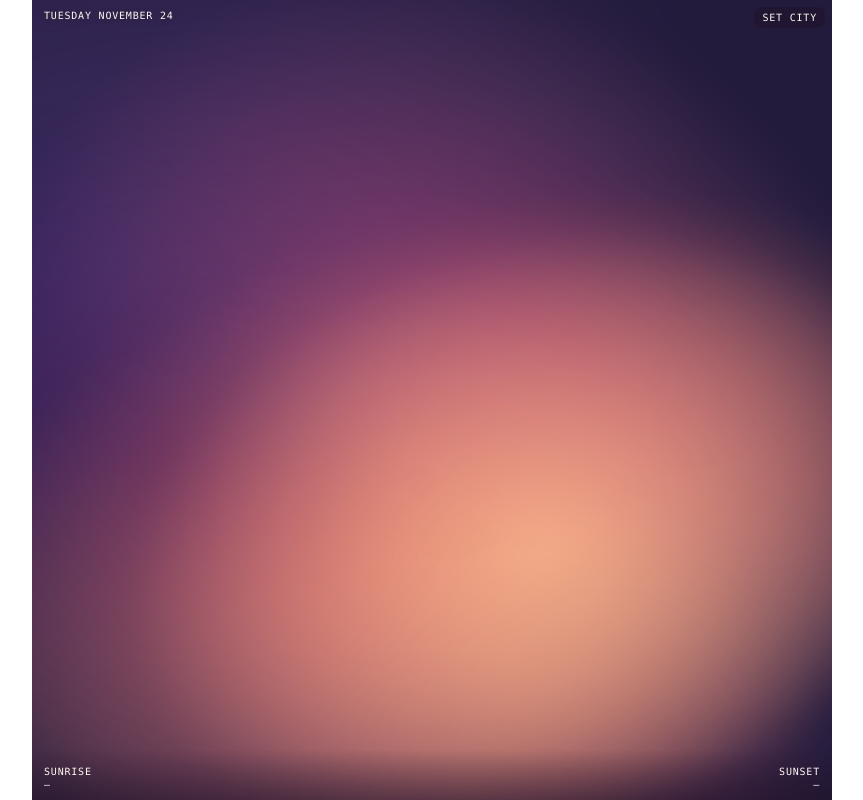
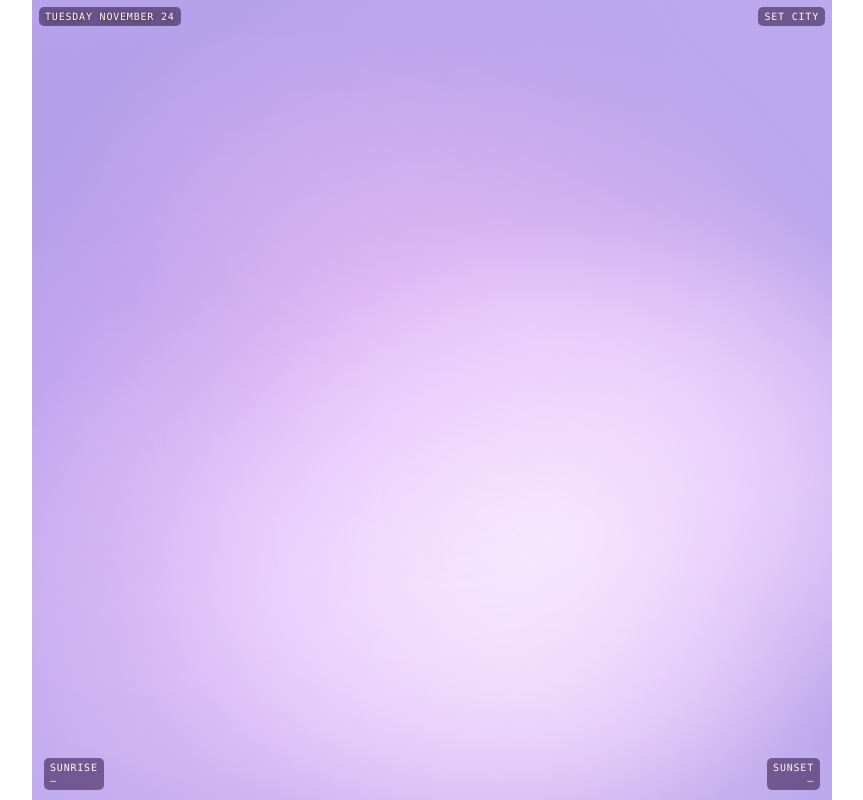
Before and after one commit to karinaxyz/daily-writing-mood-lamp, a plain HTML site: page index.html in a window 1280 px wide. Shown: the whole page, without its empty margins (208-1071 px from the left). Drawn offline with Linux system fonts and the light colour scheme.

Commit message:
Lighten every mood lamp palette and retain white text

```diff
--- a/index.html
+++ b/index.html
@@ -9,9 +9,9 @@
   .lamp {
     position: relative; isolation: isolate; overflow: hidden;
     width: min(100vw, 100dvh); aspect-ratio: 1; margin-inline: auto;
-    background: #392448;
-    --base: #6c345b; --plum: #592d72; --rose: #df676f;
-    --amber: #ffae70; --light: #ffd2aa; --haze: 0;
+    background: #d7b4f4;
+    --base: #d7b4f4; --plum: #c5aaf6; --rose: #ff9fd4;
+    --amber: #ffc3e6; --light: #fff0f8; --haze: 0;
   }
   button { font: inherit; color: inherit; cursor: pointer; }
   .surface {
@@ -61,20 +61,21 @@
   .edge {
     position: absolute; inset: auto 0 0; display: flex; justify-content: space-between;
     padding: 16px 12px 10px; pointer-events: none;
-    background: linear-gradient(transparent, rgb(33 17 38 / 48%));
     font-variant-numeric: tabular-nums;
   }
   .solar { display: grid; gap: 2px; }
+  .solar, .date, .settings {
+    background: rgb(65 40 90 / 63%); border-radius: 5px; padding: 4px 6px;
+  }
   .solar:last-child { text-align: right; }
   .solar small { font-size: inherit; }
   .date {
-    position: absolute; top: 10px; left: 12px; right: 72px;
+    position: absolute; top: 7px; left: 7px; max-width: calc(100% - 79px);
     text-wrap: balance;
     text-shadow: 0 1px 5px #332337; pointer-events: none;
   }
   .settings {
-    position: absolute; top: 7px; right: 7px; border: 0; border-radius: 8px;
-    background: rgb(33 17 38 / 48%); padding: 5px 8px;
+    position: absolute; top: 7px; right: 7px; border: 0;
   }
   .panel {
     position: absolute; inset: 38px 8px 42px; overflow: auto; padding: 10px;
@@ -119,10 +120,10 @@
   const dateLabel = document.querySelector('#date');
   const storageKey = 'daily-writing-mood-lamp-city';
   const palettes = {
-    dawn: ['#694668', '#75558c', '#db7d8e', '#f5aa82', '#ffe0b7'],
-    day: ['#845269', '#93648e', '#ed8891', '#ffc48e', '#ffe2ae'],
-    dusk: ['#6c345b', '#592d72', '#df676f', '#ffae70', '#ffd2aa'],
-    night: ['#231b3c', '#3e2c64', '#9e557b', '#ca756a', '#f2aa87'],
+    dawn: ['#e4c2ef', '#d3bcf9', '#ffadd0', '#ffd3de', '#fff0e9'],
+    day: ['#ebd5fa', '#d9c9ff', '#ffb6e3', '#ffd5ee', '#fff5fa'],
+    dusk: ['#d7b4f4', '#c5aaf6', '#ff9fd4', '#ffc3e6', '#fff0f8'],
+    night: ['#bca8ed', '#ad9ae6', '#e8b4f3', '#e1c2fa', '#f5e4ff'],
   };
   const colorProperties = ['--base', '--plum', '--rose', '--amber', '--light'];
   let locationChoice;
```
